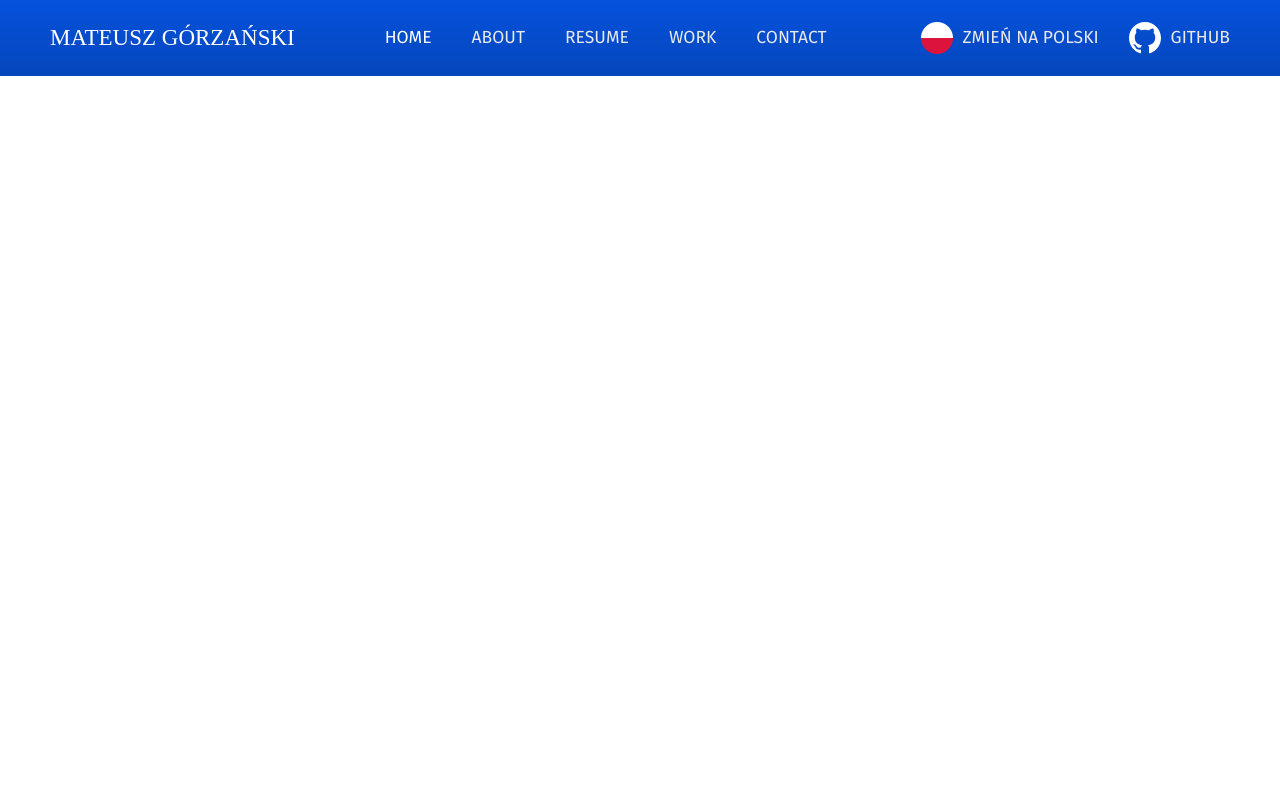
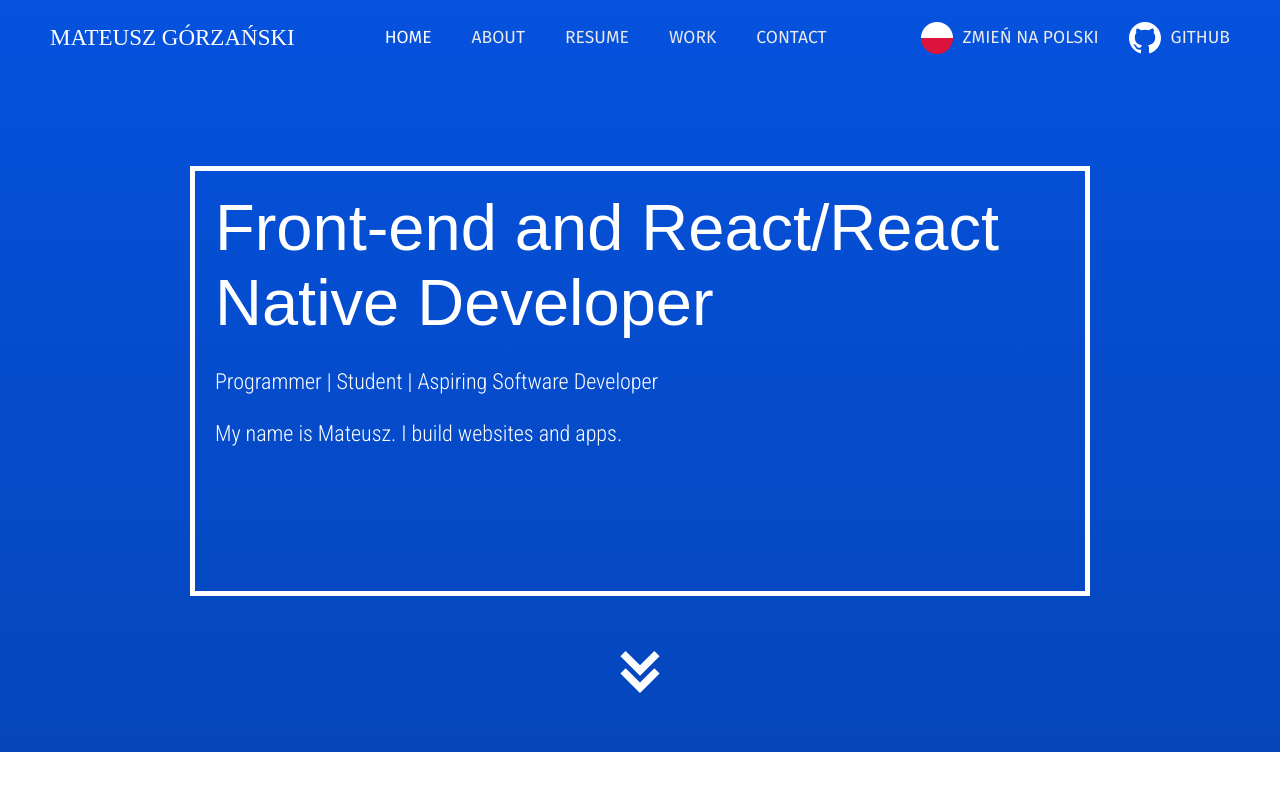
Before and after one commit to mgorzanski/personal-website-gatsbyjs, a Gatsby site: page / in a window 1280 px wide. Built offline with nearby package versions, Linux system fonts and the light colour scheme; Gatsby itself is replaced by a stand-in of ours; a web font is replaced by a local one.

Commit message:
add jumbotron

```diff
--- a/gatsby-config.js
+++ b/gatsby-config.js
@@ -24,7 +24,7 @@ module.exports = {
         background_color: `#663399`,
         theme_color: `#663399`,
         display: `minimal-ui`,
-        icon: `src/images/gatsby-icon.png`, // This path is relative to the root of the site.
+        // icon: `src/images/gatsby-icon.png`, // This path is relative to the root of the site.
       },
     },
     // this (optional) plugin enables Progressive Web App + Offline functionality
--- a/src/pages/index.js
+++ b/src/pages/index.js
@@ -4,7 +4,7 @@ import './../scss/index.scss';
 
 import PolandFlagIcon from './../images/icons/poland-flag.png';
 
-const IndexPage = () => (
+export default () => (
   <>
     <header className="header">
       <nav className="header__nav">
@@ -73,8 +73,34 @@ const IndexPage = () => (
           </li>
         </ul>
       </nav>
+      <div className="header__jumbotron">
+        <div className="header__jumbotron-inner">
+          <h1 className="header__jumbotron-title">
+            Front-end and React/React Native Developer
+          </h1>
+          <h4 className="header__jumbotron-subtitle">
+            Programmer | Student | Aspiring Software Developer
+          </h4>
+          <span className="header__jumbotron-text">
+            My name is Mateusz. I build websites and apps.
+          </span>
+        </div>
+
+        <div className="header__jumbotron-icon">
+          <a href="#about">
+            <svg
+              xmlns="http://www.w3.org/2000/svg"
+              width="42"
+              height="42"
+              transform="rotate(90)"
+              fill="#fff"
+              viewBox="0 0 24 24"
+            >
+              <path d="M0 3.795l2.995-2.98 11.132 11.185-11.132 11.186-2.995-2.981 8.167-8.205-8.167-8.205zm18.04 8.205l-8.167 8.205 2.995 2.98 11.132-11.185-11.132-11.186-2.995 2.98 8.167 8.206z" />
+            </svg>
+          </a>
+        </div>
+      </div>
     </header>
   </>
 );
-
-export default IndexPage;
--- a/src/scss/index.scss
+++ b/src/scss/index.scss
@@ -1,6 +1,7 @@
 @import '~normalize.css/normalize.css';
 
 @import url('https://fonts.googleapis.com/css?family=Bowlby+One+SC|Fira+Sans');
+@import url('https://fonts.googleapis.com/css?family=Roboto+Condensed:300');
 
 $primary-color: #0752de;
 $secondary-color: #023491;
@@ -107,3 +108,39 @@ body {
 .header__links-menu-item-text {
   margin: 0 0 0 1rem;
 }
+
+.header__jumbotron {
+  margin: 9rem 19rem 5.5rem;
+}
+
+.header__jumbotron-inner {
+  border: 5px solid #fff;
+  padding: 2rem;
+  height: 38rem;
+}
+
+.header__jumbotron-title {
+  font-family: 'Bebas Neue', sans-serif;
+  font-weight: 400;
+  font-size: 6.5rem;
+  color: $text-primary-color;
+  margin: 0 0 0.5rem;
+  padding: 0;
+}
+
+.header__jumbotron-subtitle {
+  font-family: 'Roboto Condensed', sans-serif;
+  font-weight: 300;
+  font-size: 2.2rem;
+  color: $text-primary-color;
+  line-height: 2.3rem;
+}
+
+.header__jumbotron-text {
+  @extend .header__jumbotron-subtitle;
+}
+
+.header__jumbotron-icon {
+  margin: 5.5rem 0 0;
+  text-align: center;
+}
```
